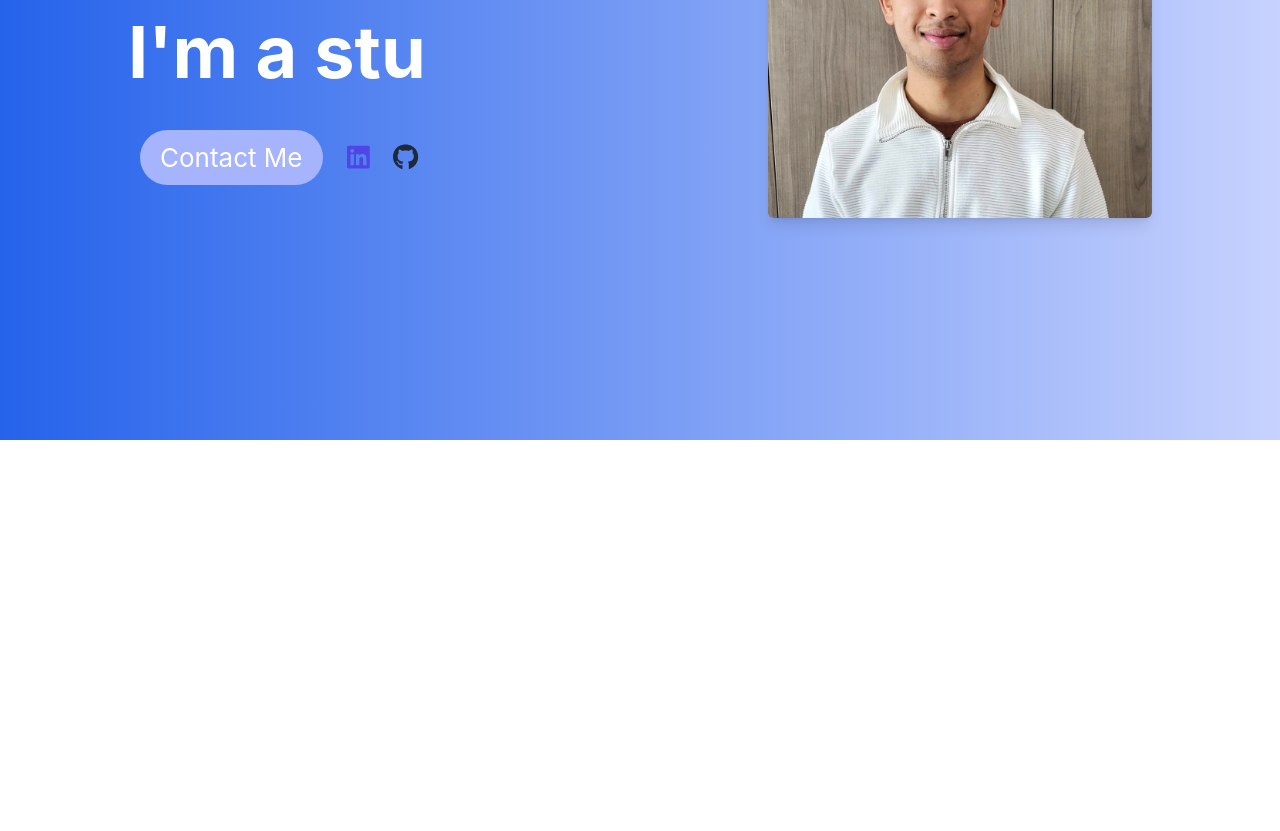
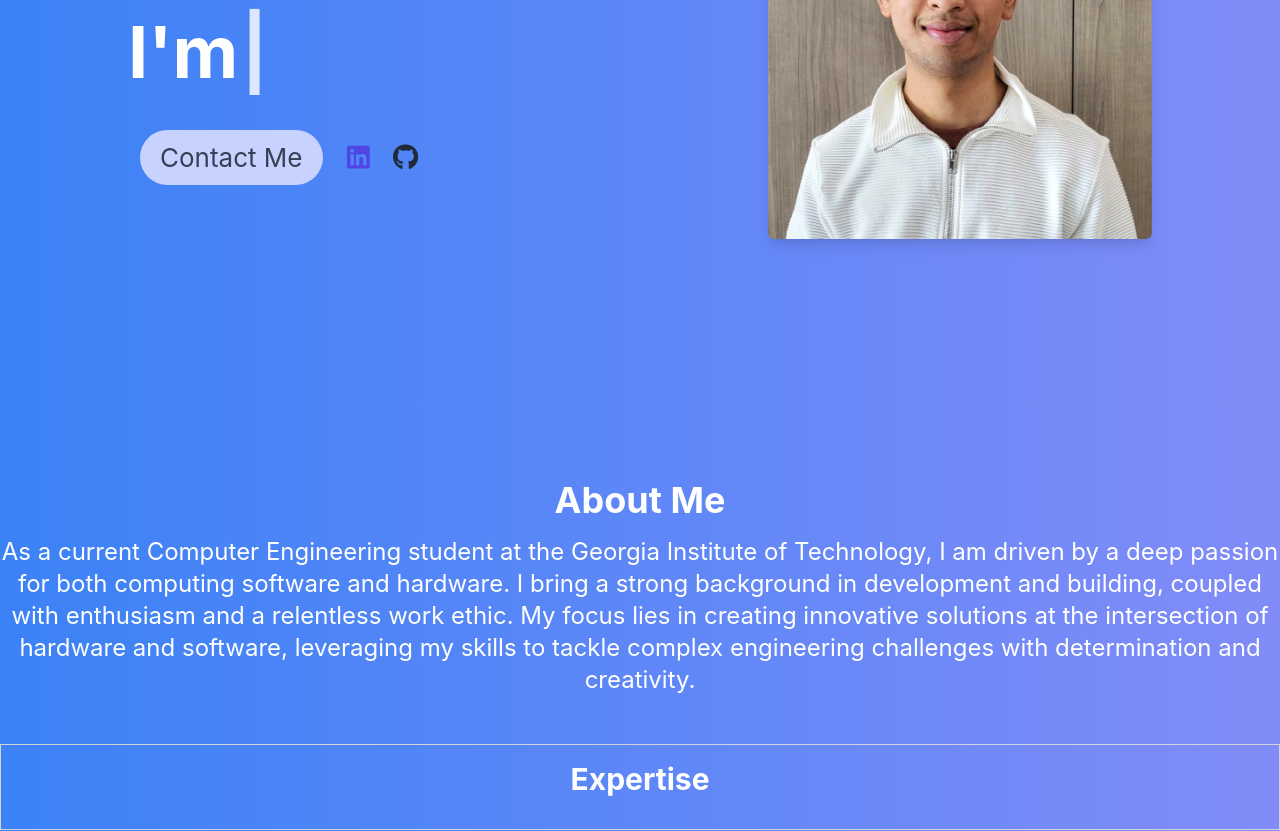
Before and after one commit to SoorajTharumia/portfolio, a React (Create React App) app: page / in a window 1280 px wide. Shown: the part 360-1191 px from the top of the page. Before the commit the page ends 800 px from the top, so only its background shows below. Built offline with nearby package versions, Linux system fonts and the light colour scheme.

Commit message:
building out about component

```diff
--- a/src/App.js
+++ b/src/App.js
@@ -1,11 +1,13 @@
 import './App.css';
 import Home from './components/Home/home'
+import About from './components/About/about'
 
 function App() {
   return (
-    <div className="App" class="bg-gradient-to-r from-blue-600 to-indigo-200">
+    <div className="App" class="bg-gradient-to-r from-blue-500 to-indigo-400">
       <header className="App-header ">
         <Home />
+        <About />
       </header>
     </div>
   );
--- /dev/null
+++ b/src/components/About/about.js
@@ -0,0 +1,26 @@
+import React from 'react';
+
+const About = () => {
+  return (
+    <div className="container mx-auto pt-10 min-h-screen" id="about">
+      <div className="flex flex-col items-center">
+        <div className="text-center w-full">
+          <h1 className="text-4xl font-bold mb-4">About Me</h1>
+          <p className="text-2xl mb-12">
+            As a current Computer Engineering student at the Georgia Institute of Technology, I
+            am driven by a deep passion for both computing software and hardware. I bring a
+            strong background in development and building, coupled with enthusiasm and a
+            relentless work ethic. My focus lies in creating innovative solutions at the
+            intersection of hardware and software, leveraging my skills to tackle complex
+            engineering challenges with determination and creativity.
+          </p>
+        </div>
+        <div className="flex justify-center w-full h-screen-3/4 lg:h-auto border border-gray-300 p-4 w-full mx-2 mb-4 lg:mb-0">
+          <h1 className="text-3xl font-bold mb-4 ">Expertise</h1>
+        </div>
+        </div>
+    </div>
+  );
+};
+
+export default About;
--- a/src/components/Home/home.js
+++ b/src/components/Home/home.js
@@ -6,15 +6,15 @@ import pfp from '../../images/soorajpic.jpg';
 
 const Home = () => {
   return (
-    <div className="container mx-auto fade-in" id="home">
-      <div className="flex flex-col justify-center items-center lg:flex-row">
+    <div className="container mx-auto fade-in " id="home">
+      <div className="flex flex-col justify-center items-center min-h-screen lg:flex-row">
         <div className="w-full lg:w-1/2 text-center lg:text-left">
           <div className="text-4xl md:text-7xl font-bold leading-snug md:leading-relaxed">
             <h1>Hi,</h1>
             <h1>
               I'm
               <Typewriter
-                words={[" an Engineer", " a developer", " a student", " Sooraj"]}
+                words={[" an Engineer", " a developer", " a student", " Sooraj."]}
                 loop={1}
                 cursor
                 cursorStyle='|'
@@ -26,7 +26,7 @@ const Home = () => {
 
           </div>
           <button
-                className="my-5 mx-3 hover:-translate-y-1 bg-indigo-300 px-5 py-2 rounded-full transition duration-200 "
+                className="text-slate-700 my-5 mx-3 hover:-translate-y-1 bg-indigo-200 px-5 py-2 rounded-full transition duration-200 "
             >
                 Contact Me
             </button>
```
Also changed, not shown: src/components/Navbar/navbar.css (deleted), src/images/soorajpic.jpg.
